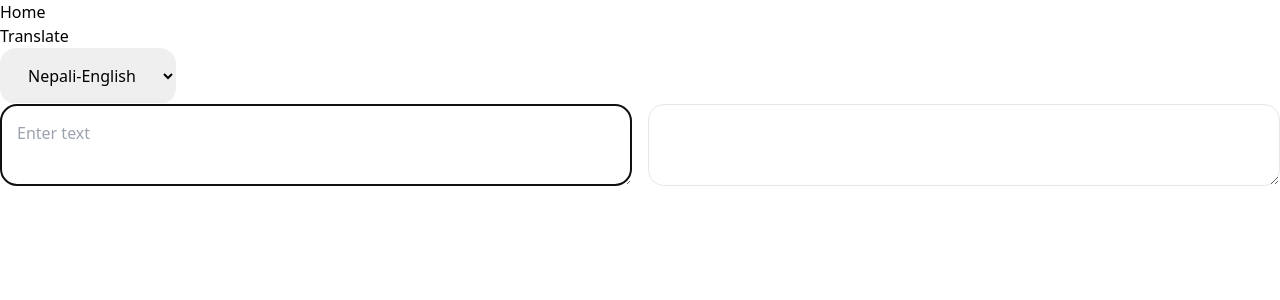
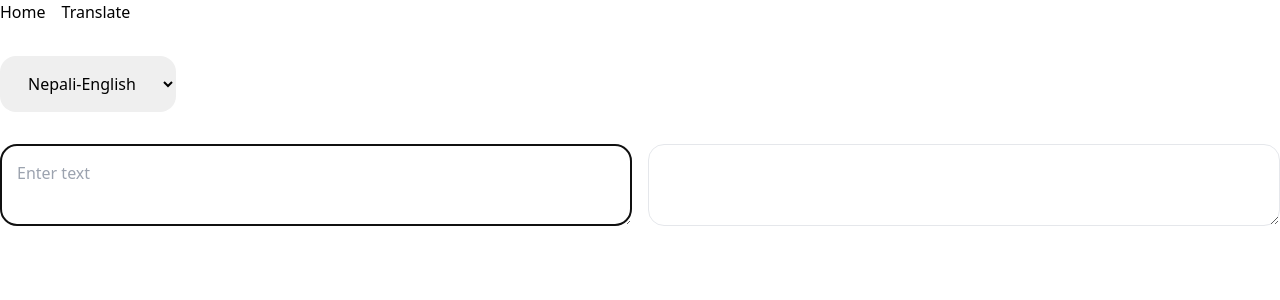
Before and after one commit to shabdapoudel/nepali-translaton, a Flask app: template templates/translate.html in a window 1280 px wide. Shown: the top 300 px of the page. Run offline with Flask 3, Linux system fonts and the light colour scheme; the template is opened without the code that fills it: most values are stand-ins (such as "Sample title", 1, 10 or a date in 2020).

Commit message:
design fixes

```diff
--- a/templates/includes/_navbar.html
+++ b/templates/includes/_navbar.html
@@ -1,8 +1,8 @@
 <header>
   <div class="main">
-    <ul>
-      <li{% if active=="home" %} class="active"{% endif %}><a href="/">Home</a></li>
-      <li{% if active=="translate" %} class="active"{% endif %}><a href="translate">Translate</a></li>
+    <ul class="flex w-full gap-4 items-center mb-8">
+      <li{% if active=="home" %} class="bg-blue-600/50 px-4 py-2"{% endif %}><a href="/">Home</a></li>
+      <li{% if active=="translate" %} class="bg-blue-600/50 px-4 py-2"{% endif %}><a href="translate">Translate</a></li>
       <!--<li{% if active=="contact" %} class="active"{% endif %}><a href="contact">Contact</a></li>
       <li{% if active=="about" %} class="active"{% endif %}><a href="about">About</a></li>-->
     </ul>
--- a/templates/translate.html
+++ b/templates/translate.html
@@ -1,14 +1,14 @@
 {% extends 'layout.html' %}
 {% block text %}
 	<div id="cnt-bg" class="container mx-auto">
-		<select class="langselect py-4 px-6 rounded-2xl" onchange="location = this.value;">
+		<select class="langselect py-4 px-6 rounded-2xl mb-8" onchange="location = this.value;">
 			<option{%if type=="ne_en"%} selected{%endif%} value="ne-en">Nepali-English</option>
 			<option{%if type=="en_ne"%} selected{%endif%} value="en-ne">English-Nepali</option>
 		</select>
 		<!--{%if type=="en_ne"%}<button class="text" id="listen">Use Speech-to-Text</button><img id="loader" src="{{url_for('static', filename="810.gif" )}}"/>{%endif%}-->
 		<div id="container" class="grid grid-cols-1 lg:grid-cols-2 gap-4">
-			<textarea class="transbox rounded-2xl border p-4" id="srclang" placeholder="Enter text" autofocus></textarea>
-			<textarea class="transbox  rounded-2xl border p-4" id="targetlang" readonly></textarea>
+			<textarea class="transbox rounded-2xl border p-4 min-h-96" id="srclang" placeholder="Enter text" autofocus></textarea>
+			<textarea class="transbox  rounded-2xl border p-4 min-h-96" id="targetlang" readonly></textarea>
 			<button class="text hidden bg-blue-700 hover:bg-blue-800 rounded-full py-2 px-4" id="save">Translated</button>
 			<!-- <div class="bottom-tool"><a href="/saved" target="_blank"><button class="text hidden">Saved Translations</button></a> -->
 		<!--<a href="/history" target="_blank"><button class="text">History</button></a><button class="text">Rate us</button></div>-->
```
